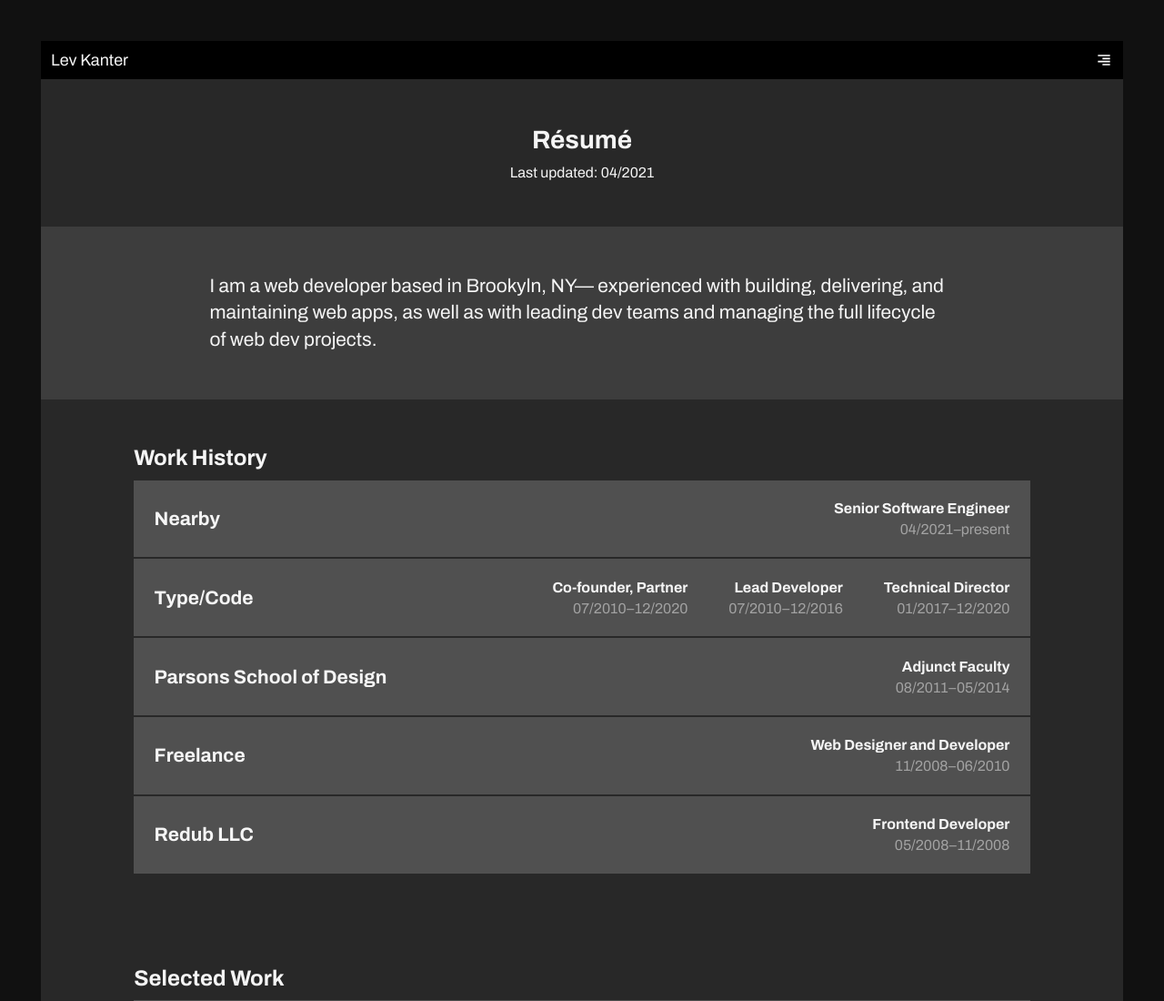
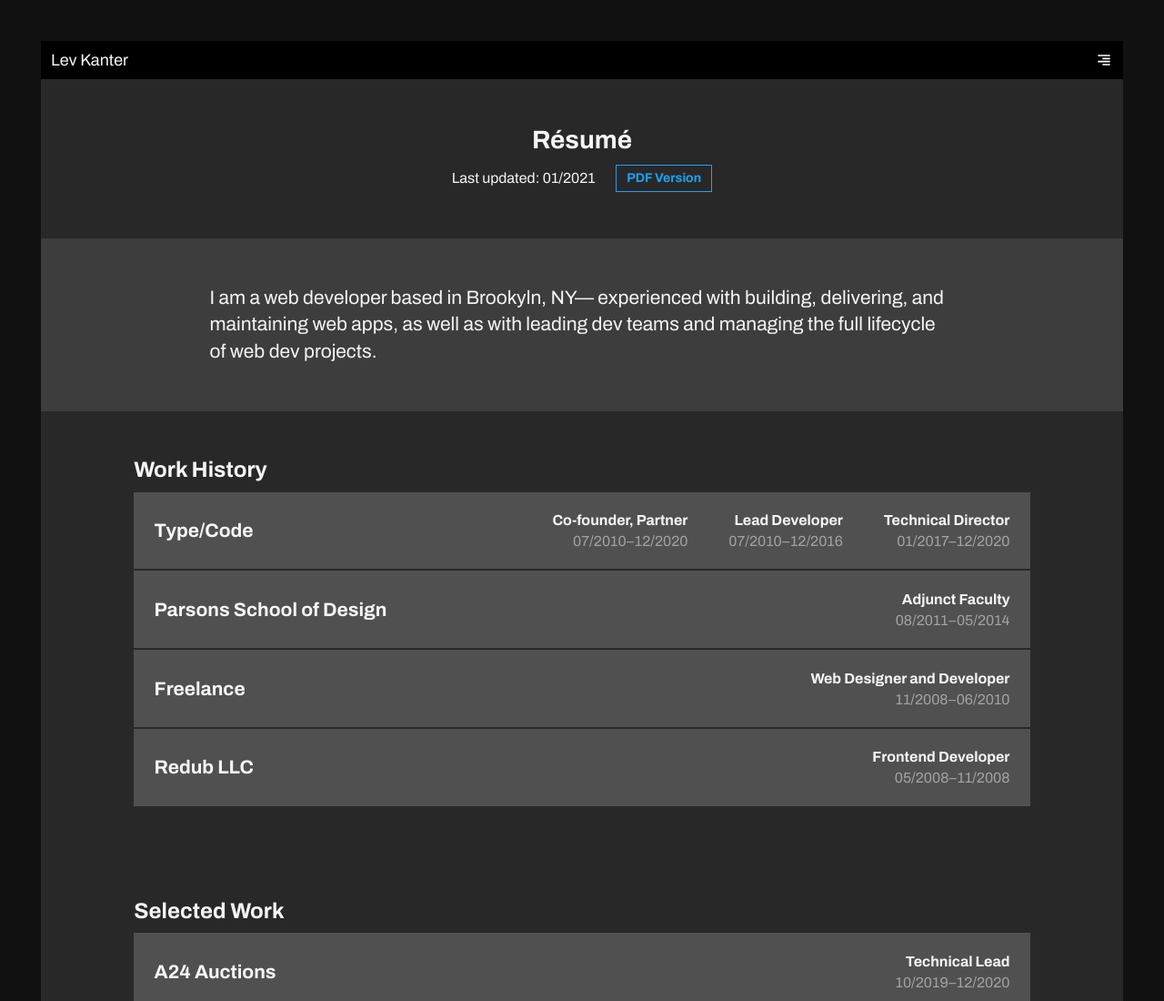
Before and after one commit to LevKanter/levkanter.com, a Gatsby site: page /resume in a window 1280 px wide. Shown: the top 1100 px of the page at 91% size. Built offline with nearby package versions, Linux system fonts and the light colour scheme; Gatsby itself is replaced by a stand-in of ours.

Commit message:
Revert "Update Resume with new role"
This reverts commit 3986c8d820dcf187fcc9957f16d6979de8127ee4.

```diff
--- a/package.json
+++ b/package.json
@@ -38,7 +38,7 @@
   },
   "scripts": {
     "build": "gatsby build",
-    "develop": "gatsby develop -p 8666",
+    "develop": "gatsby develop",
     "format": "prettier --write \"**/*.{js,jsx,json,md}\"",
     "start": "yarn run develop",
     "serve": "gatsby serve",
--- a/src/pages/resume.js
+++ b/src/pages/resume.js
@@ -8,6 +8,7 @@
 import Layout from "../components/layout";
 import Shelf from "../components/shelf";
 import Toolbar from "../components/toolbar";
+import Button from "../components/button";
 import TextBlock from "../components/text-block";
 import LinksBlock from "../components/links-block";
 import MetaList from "../components/resume/meta-list";
@@ -117,23 +118,6 @@
 const WorkHistorySection = () => (
   <Section title="Work History">
     <ol>
-      <Item
-        title="Nearby"
-        metaItems={[
-          {
-            title: "Senior Software Engineer",
-            content: <>04/2021&ndash;present</>,
-          },
-        ]}
-      >
-        <TextBlock>
-          <p>
-            <a href="https://nearbyhq.com/">Nearby</a> is building a platform
-            for local online shopping. I joined as an early member of the
-            engineering team in 2021.
-          </p>
-        </TextBlock>
-      </Item>
       <Item
         title="Type/Code"
         metaItems={[
@@ -351,7 +335,12 @@
       <Shelf Tag="header" variants={["header"]}>
         <h1>Résumé</h1>
         <Toolbar>
-          <Toolbar.Group>Last updated: 04/2021</Toolbar.Group>
+          <Toolbar.Group>Last updated: 01/2021</Toolbar.Group>
+          <Toolbar.Group>
+            <Button link="/resume.pdf" forceNativeLink={true}>
+              PDF Version
+            </Button>
+          </Toolbar.Group>
         </Toolbar>
       </Shelf>
       <Section id="summary" variants={["bright"]}>
```
Also changed, not shown: 1 other file.
